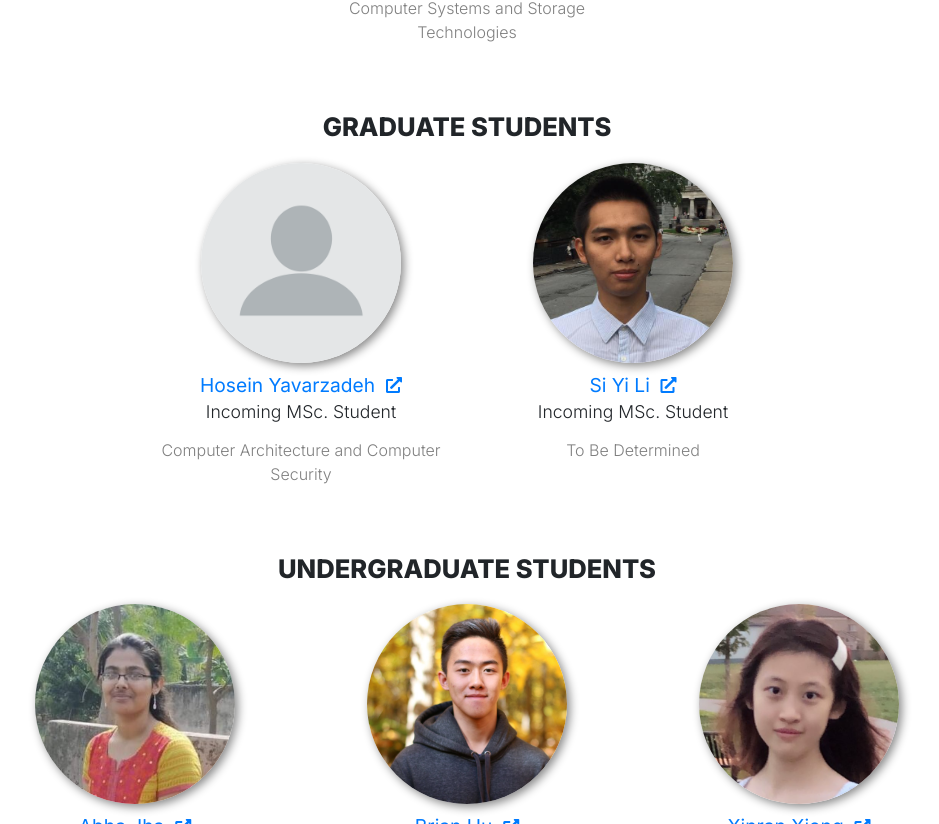
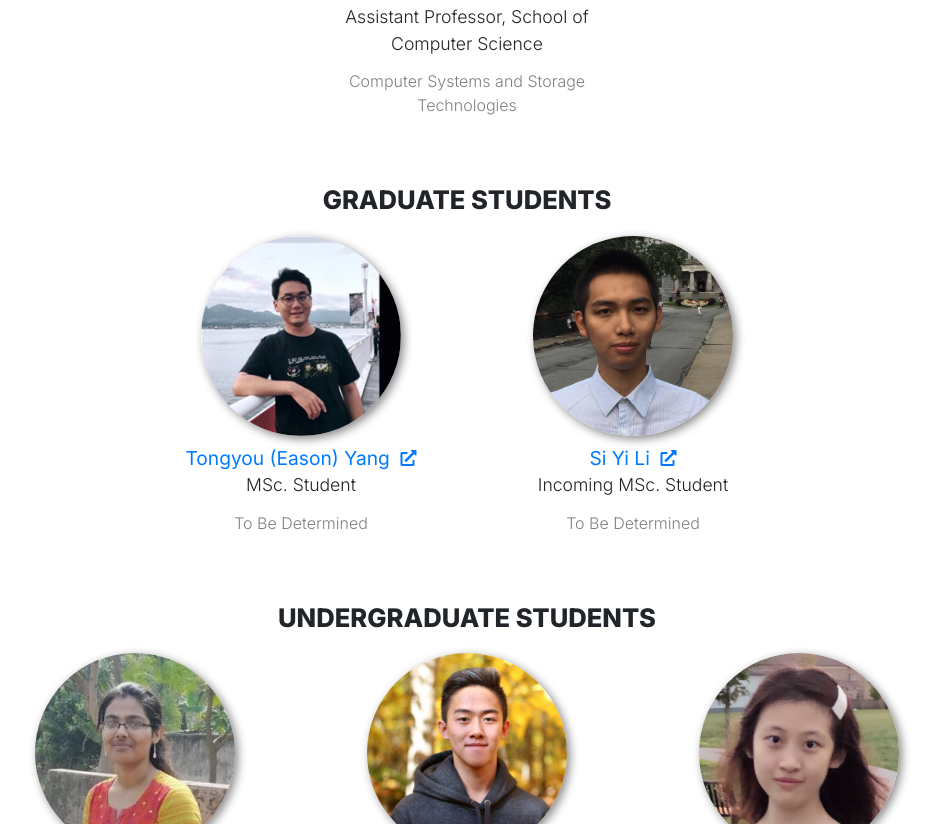
Before and after one commit to discslab/DISCS-Lab-Website, a React (Create React App) app: page / in a window 1280 px wide. Shown: the part 2716-3540 px from the top of the page, without its empty margins (173-1112 px from the left). Built offline with nearby package versions, Linux system fonts and the light colour scheme.

Commit message:
Updated latest information

```diff
--- a/src/components/InfoItems/NewsDisplayItems.js
+++ b/src/components/InfoItems/NewsDisplayItems.js
@@ -3,6 +3,12 @@
 // TO EDIT: Add new object at beginning of array (most recent is at the beginning)
 export const NewsDisplayItems = {
   2021: [
+    {
+      month: "June",
+      type: "Celebration",
+      content:
+        "The Natural Sciences and Engineering Research Council of Canada awarded DISCS a Discovery Grant. Thank you, NSERC!",
+    },
     {
       month: "April",
       type: "Celebration",
--- a/src/components/InfoItems/PublicationItems.js
+++ b/src/components/InfoItems/PublicationItems.js
@@ -3,7 +3,7 @@ export const FeaturedPublications = [
     title:
       "Snapshot Isolation Without Snapshots. USENIX Symposium on Operating Systems Design and Implementation 2020 (17% acceptance ratio). B. Lepers, O. Balmau, K. Gupta , W. Zwaenepoel.",
     conference: "OSDI '20",
-    stars: 168,
+    stars: 171,
     tags: [
       {
         subtitle: "PDF",
@@ -23,7 +23,7 @@ export const FeaturedPublications = [
     title:
       "KVell: the Design and Implementation of a Fast Persistent Key-Value Store. Symposium on Operating Systems Principles 2019 (14% acceptance ratio). B. Lepers, O. Balmau, K. Gupta , W. Zwaenepoel.",
     conference: "SOSP '19",
-    stars: 168,
+    stars: 171,
     tags: [
       {
         subtitle: "PDF",
@@ -75,7 +75,7 @@ export const AllPublicationItems = [
     title:
       "Snapshot Isolation Without Snapshots. USENIX Symposium on Operating Systems Design and Implementation 2020 (17% acceptance ratio). B. Lepers, O. Balmau, K. Gupta , W. Zwaenepoel.",
     conference: "OSDI '20",
-    stars: 168,
+    stars: 171,
     tags: [
       {
         subtitle: "PDF",
@@ -108,7 +108,7 @@ export const AllPublicationItems = [
     title:
       "KVell: the Design and Implementation of a Fast Persistent Key-Value Store. Symposium on Operating Systems Principles 2019 (14% acceptance ratio). B. Lepers, O. Balmau, K. Gupta , W. Zwaenepoel.",
     conference: "SOSP '19",
-    stars: 168,
+    stars: 171,
     tags: [
       {
         subtitle: "PDF",
--- a/src/components/InfoItems/TeamMemberItems.js
+++ b/src/components/InfoItems/TeamMemberItems.js
@@ -12,11 +12,11 @@ export const TeamLeads = [
 
 export const Graduates = [
   {
-    title: "Hosein Yavarzadeh",
-    subtitle: "Incoming MSc. Student",
-    image_url: "/static/images/default_user.png",
-    website_url: "https://hoseinyavarzadeh.github.io/",
-    description: "Computer Architecture and Computer Security",
+    title: "Tongyou (Eason) Yang",
+    subtitle: "MSc. Student",
+    image_url: "/static/images/eason.jpg",
+    website_url: "https://www.linkedin.com/in/eason-y/ ",
+    description: "To Be Determined",
   },
   {
     title: "Si Yi Li",
```
Also changed, not shown: public/static/images/eason.jpg (added).
